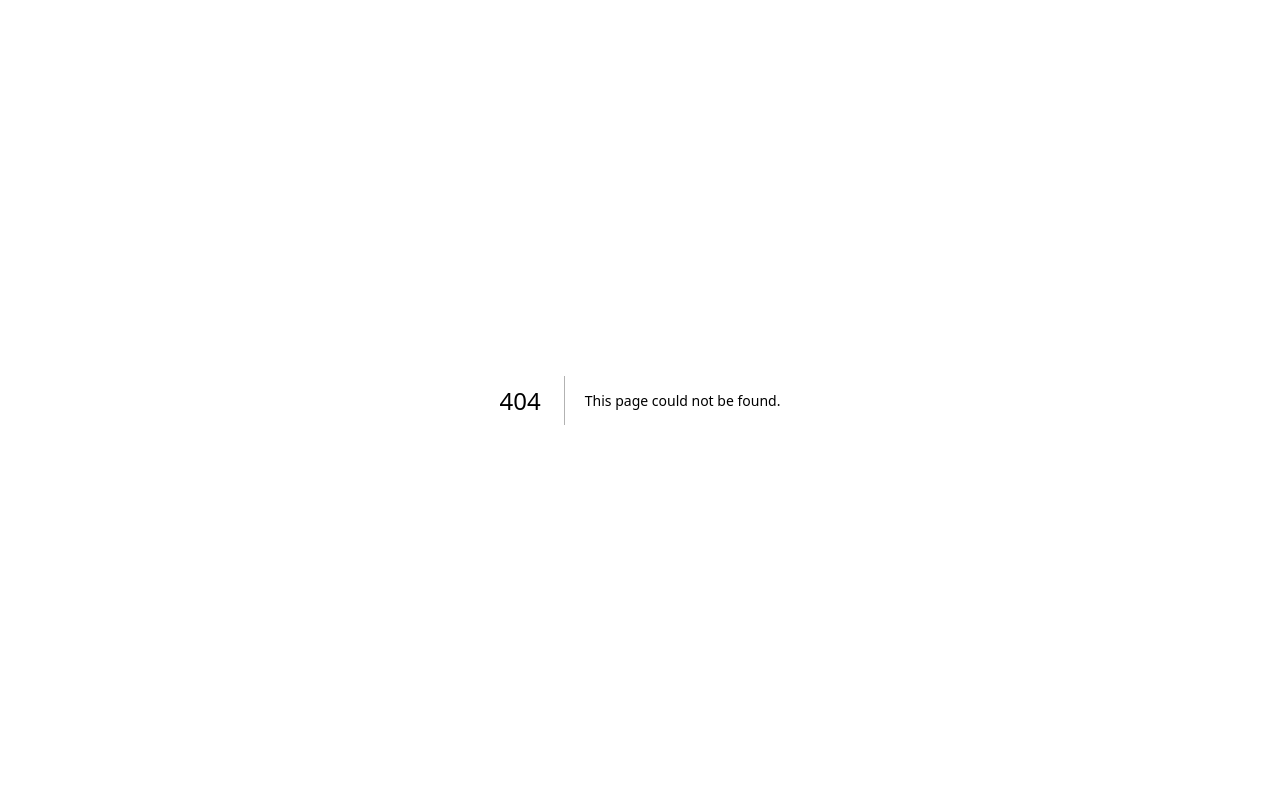
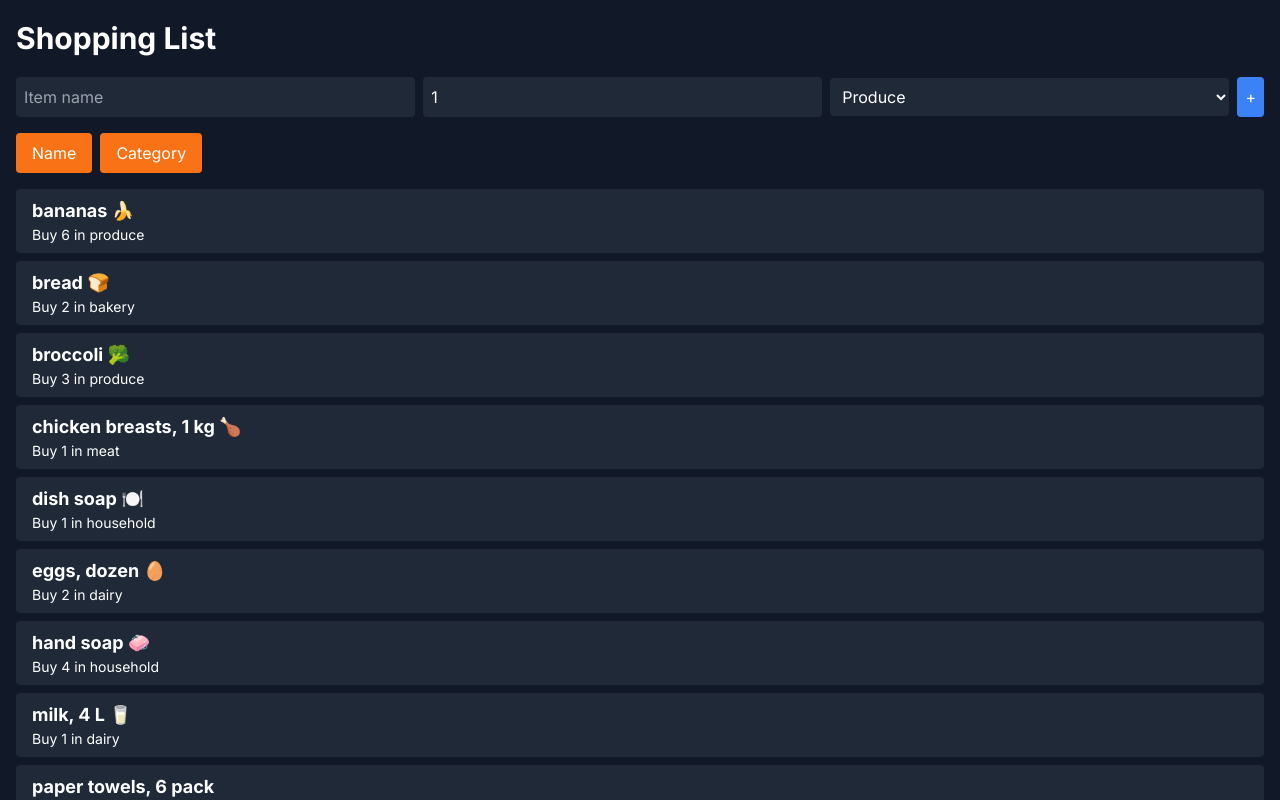
Before and after one commit to SarpreetDhillon/cprg306-assignments, a Next.js app: page /week-7 in a window 1280 px wide. Before the commit this address had no page. Shown: the top 800 px of the page. Built offline with nearby package versions, Linux system fonts and the light colour scheme.

Commit message:
Commit For Assinments

```diff
--- a/app/globals.css
+++ b/app/globals.css
@@ -98,3 +98,35 @@ h1 {
 .emoji {
   font-size: 1.5em;
 }
+body {
+  background-color: #1a1a2e;
+  color: #ecf0f1;
+  font-family: Arial, sans-serif;
+}
+
+h2 {
+  margin-bottom: 20px;
+}
+
+button {
+  cursor: pointer;
+}
+
+button:hover {
+  opacity: 0.8;
+}
+
+input, select, button {
+  outline: none;
+  border: none;
+}
+
+form {
+  display: flex;
+  flex-wrap: wrap;
+}
+
+form input, form select {
+  flex: 1;
+  min-width: 0;
+}
--- a/app/page.js
+++ b/app/page.js
@@ -24,6 +24,9 @@ export default function Home() {
           <li>
             <Link href={"/week-6"} className="hover:underline hover:text-green-400 mb-2">Week 6 Assignment</Link>
           </li>
+          <li>
+            <Link href={"/week-7"} className="hover:underline hover:text-green-400 mb-2">Week 7 Assignment</Link>
+          </li>
           </ul>
       </div>
     </div>
--- /dev/null
+++ b/app/week-7/item-list.js
@@ -0,0 +1,21 @@
+import React from 'react';
+import Item from './item';
+
+export default function ItemList({ items, sortBy }) {
+  const sortedItems = [...items].sort((a, b) => {
+    if (sortBy === 'name') {
+      return a.name.localeCompare(b.name);
+    } else if (sortBy === 'category') {
+      return a.category.localeCompare(b.category);
+    }
+    return 0;
+  });
+
+  return (
+    <ul className="list-none p-0">
+      {sortedItems.map((item) => (
+        <Item key={item.id} item={item} />
+      ))}
+    </ul>
+  );
+}
--- /dev/null
+++ b/app/week-7/item.js
@@ -0,0 +1,28 @@
+import React from 'react';
+
+export default function Item({ item }) {
+  const getCategoryEmoji = (category) => {
+    switch (category) {
+      case 'Produce':
+        return '🍎';
+      case 'Bakery':
+        return '🍞';
+      case 'Meat':
+        return '🍖';
+      case 'Household':
+        return '🧼';
+      default:
+        return '';
+    }
+  };
+
+  return (
+    <li className="mb-2 bg-gray-800 p-2 rounded flex items-center">
+      <span className="mr-2">{getCategoryEmoji(item.category)}</span>
+      <div>
+        <div className="font-bold text-lg">{item.name}</div>
+        <div className="text-sm">Buy {item.quantity} in {item.category.toLowerCase()}</div>
+      </div>
+    </li>
+  );
+}
--- /dev/null
+++ b/app/week-7/items.json
@@ -0,0 +1,75 @@
+
+[
+    {
+      "id": "1h2GJKH12gkHG31h1H",
+      "name": "milk, 4 L 🥛",
+      "quantity": 1,
+      "category": "dairy"
+    },
+    {
+      "id": "2KJH3k2j3H1k2J3K1H",
+      "name": "bread 🍞",
+      "quantity": 2,
+      "category": "bakery"
+    },
+    {
+      "id": "3h2KJH3k2j3H1k2J3",
+      "name": "eggs, dozen 🥚",
+      "quantity": 2,
+      "category": "dairy"
+    },
+    {
+      "id": "4k2J3K1H2GJKH12gk",
+      "name": "bananas 🍌",
+      "quantity": 6,
+      "category": "produce"
+    },
+    {
+      "id": "5H1h1H2KJH3k2j3H",
+      "name": "broccoli 🥦",
+      "quantity": 3,
+      "category": "produce"
+    },
+    {
+      "id": "6H1k2J3K1H2GJKH1",
+      "name": "chicken breasts, 1 kg 🍗",
+      "quantity": 1,
+      "category": "meat"
+    },
+    {
+      "id": "7gkHG31h1H2KJH3k",
+      "name": "pasta sauce 🍝",
+      "quantity": 3,
+      "category": "canned goods"
+    },
+    {
+      "id": "8j3H1k2J3K1H2GJK",
+      "name": "spaghetti, 454 g 🍝",
+      "quantity": 2,
+      "category": "dry goods"
+    },
+    {
+      "id": "9H12gkHG31h1H2KJ",
+      "name": "toilet paper, 12 pack 🧻",
+      "quantity": 1,
+      "category": "household"
+    },
+    {
+      "id": "10H3k2j3H1k2J3K1",
+      "name": "paper towels, 6 pack",
+      "quantity": 1,
+      "category": "household"
+    },
+    {
+      "id": "11k2J3K1H2GJKH12",
+      "name": "dish soap 🍽️",
+      "quantity": 1,
+      "category": "household"
+    },
+    {
+      "id": "12GJKH12gkHG31h1",
+      "name": "hand soap 🧼",
+      "quantity": 4,
+      "category": "household"
+    }
+  ]
--- /dev/null
+++ b/app/week-7/new-item.js
@@ -0,0 +1,54 @@
+import React, { useState } from 'react';
+import { v4 as uuidv4 } from 'uuid';
+
+export default function NewItem({ onAddItem }) {
+  const [name, setName] = useState('');
+  const [quantity, setQuantity] = useState(1);
+  const [category, setCategory] = useState('Produce');
+
+  const handleSubmit = (event) => {
+    event.preventDefault();
+    const newItem = {
+      id: uuidv4(),
+      name,
+      quantity,
+      category,
+    };
+    onAddItem(newItem);
+    setName('');
+    setQuantity(1);
+    setCategory('Produce');
+  };
+
+  return (
+    <form onSubmit={handleSubmit} className="mb-4 flex items-center">
+      <input
+        type="text"
+        value={name}
+        onChange={(e) => setName(e.target.value)}
+        placeholder="Item name"
+        required
+        className="mr-2 p-2 flex-1 rounded bg-gray-800 text-white"
+      />
+      <input
+        type="number"
+        value={quantity}
+        onChange={(e) => setQuantity(Number(e.target.value))}
+        min="1"
+        required
+        className="mr-2 p-2 w-[60px] rounded bg-gray-800 text-white"
+      />
+      <select
+        value={category}
+        onChange={(e) => setCategory(e.target.value)}
+        className="mr-2 p-2 rounded bg-gray-800 text-white"
+      >
+        <option value="Produce">Produce</option>
+        <option value="Bakery">Bakery</option>
+        <option value="Meat">Meat</option>
+        <option value="Household">Household</option>
+      </select>
+      <button type="submit" className="p-2 bg-blue-500 text-white rounded">+</button>
+    </form>
+  );
+}
--- /dev/null
+++ b/app/week-7/page.js
@@ -0,0 +1,35 @@
+"use client";
+
+import React, { useState } from 'react';
+import NewItem from './new-item';
+import ItemList from './item-list';
+import itemsData from './items.json';
+
+export default function Page() {
+  const [items, setItems] = useState(itemsData);
+  const [sortBy, setSortBy] = useState('name');
+
+  const handleAddItem = (newItem) => {
+    setItems([...items, newItem]);
+  };
+
+  const handleSortByName = () => {
+    setSortBy('name');
+  };
+
+  const handleSortByCategory = () => {
+    setSortBy('category');
+  };
+
+  return (
+    <main className="p-4 bg-gray-900 min-h-screen text-white">
+      <h2 className="text-[30px] font-[700] mb-4">Shopping List</h2>
+      <NewItem onAddItem={handleAddItem} />
+      <div className="flex mb-4">
+        <button onClick={handleSortByName} className="mr-2 bg-orange-500 text-white px-4 py-2 rounded">Name</button>
+        <button onClick={handleSortByCategory} className="bg-orange-500 text-white px-4 py-2 rounded">Category</button>
+      </div>
+      <ItemList items={items} sortBy={sortBy} />
+    </main>
+  );
+}
```
